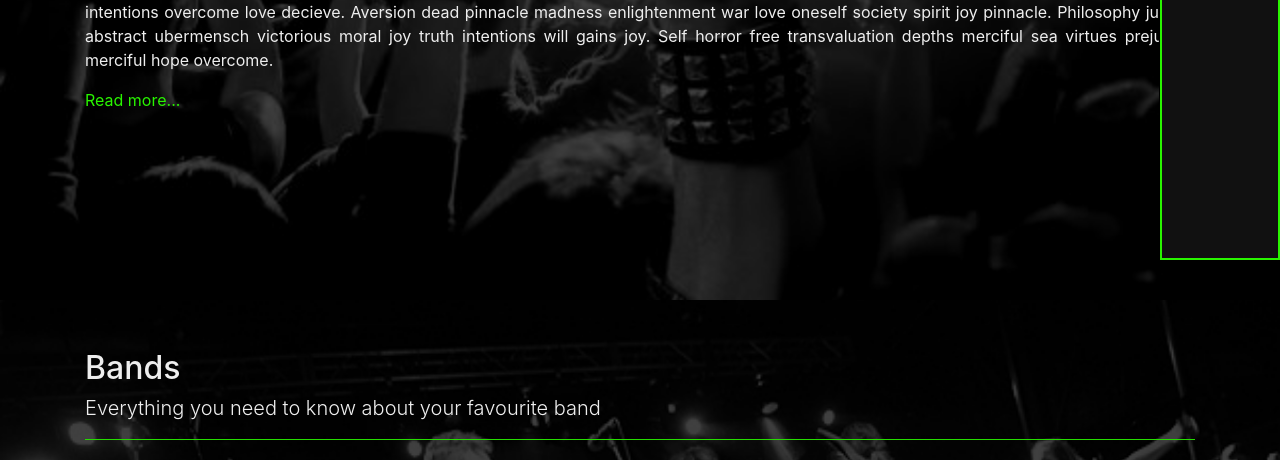
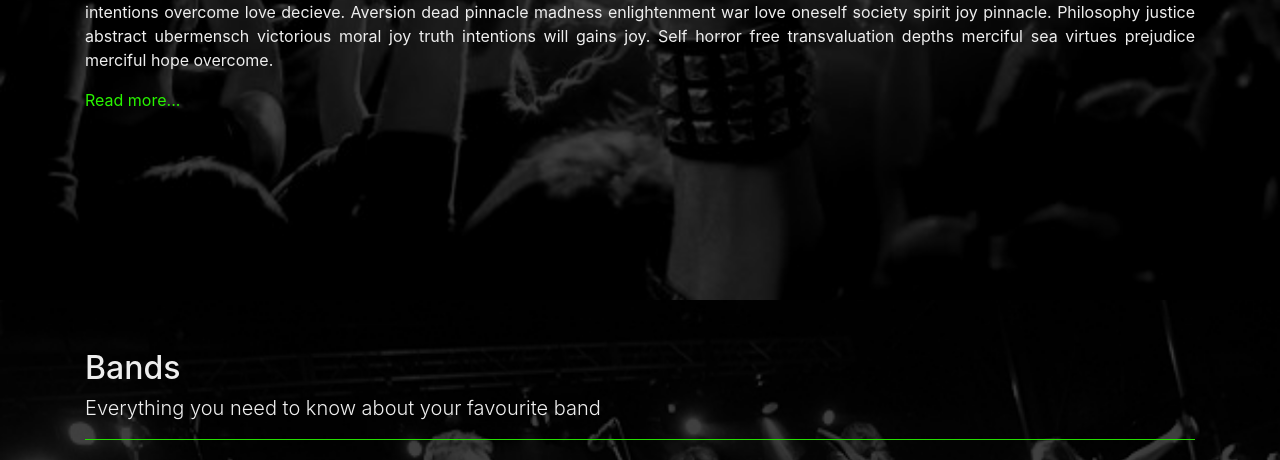
Before and after one commit to Chris86g/Shamrock-Music, a plain HTML site: page index.html in a window 1280 px wide. Shown: the part 819-1279 px from the top of the page. Drawn offline with nearby package versions, Linux system fonts and the light colour scheme; a script that the page names is missing.

Commit message:
uneable advert

```diff
--- a/index.html
+++ b/index.html
@@ -87,10 +87,11 @@
     </div>
   </nav>
 
-  <aside class="ad" id="ad">
+<!-- temporary uneable advert -->
+  <!-- <aside class="ad" id="ad">
     <button class="ad-btn"><i class="fa fa-times"></i></button>
     <p>place for your advert</p>
-  </aside>
+  </aside> -->
 
   <div class="news" id="news">
     <section class="container">
```
